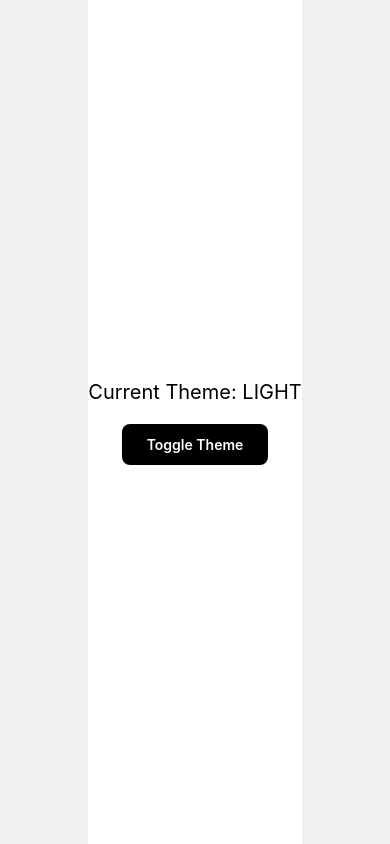
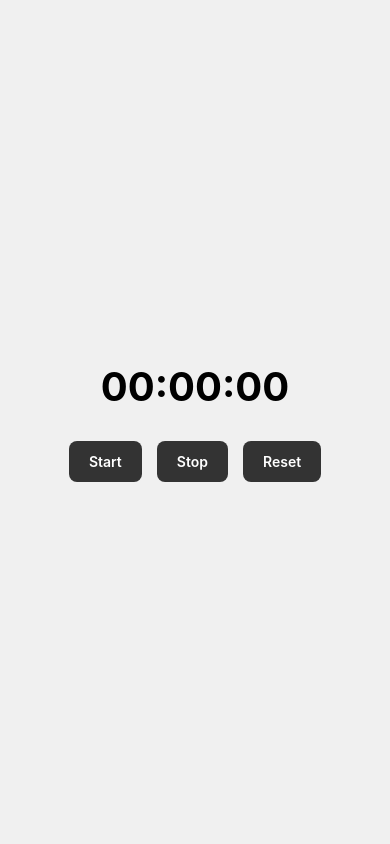
Before and after one commit to Lalitchaudhary01/rn-machine-coding-round, a React Native app: screen / in a window 390 px wide. Built offline with nearby package versions, Linux system fonts and the light colour scheme.

Commit message:
build stop watch

```diff
--- a/App.tsx
+++ b/App.tsx
@@ -3,13 +3,15 @@ import { View,  StyleSheet } from 'react-native';
 import Counter from './src/components/Counter';
 import TrefficLight from './src/components/TrefficLight';
 import TogggleTheme from './src/components/TogggleTheme';
+import StopWatch from './src/components/StopWatch';
 
 export default function App() {
   return (
     <View style={styles.container}>
       {/* <Counter/> */}
       {/* <TrefficLight/> */}
-      <TogggleTheme/>
+      {/* <TogggleTheme/> */}
+      <StopWatch/>
     </View>
   );
 }
--- /dev/null
+++ b/src/components/StopWatch.tsx
@@ -0,0 +1,109 @@
+import React, { useState, useRef, useEffect } from "react";
+import {
+  View,
+  Text,
+  TouchableOpacity,
+  StyleSheet,
+} from "react-native";
+
+const StopWatch = () => {
+  const [time, setTime] = useState(0); // milliseconds
+  const [isRunning, setIsRunning] = useState(false);
+
+  const intervalRef = useRef<NodeJS.Timeout | null>(null);
+
+  // Start
+  const handleStart = () => {
+    if (isRunning) return;
+
+    setIsRunning(true);
+
+    intervalRef.current = setInterval(() => {
+      setTime((prev) => prev + 10); // 10ms precision
+    }, 10);
+  };
+
+  // Stop
+  const handleStop = () => {
+    if (intervalRef.current) {
+      clearInterval(intervalRef.current);
+      intervalRef.current = null;
+    }
+    setIsRunning(false);
+  };
+
+  // Reset
+  const handleReset = () => {
+    handleStop();
+    setTime(0);
+  };
+
+  // Cleanup when component unmounts
+  useEffect(() => {
+    return () => {
+      if (intervalRef.current) {
+        clearInterval(intervalRef.current);
+      }
+    };
+  }, []);
+
+  // Format time → mm:ss:ms
+  const formatTime = () => {
+    const minutes = Math.floor(time / 60000);
+    const seconds = Math.floor((time % 60000) / 1000);
+    const milliseconds = Math.floor((time % 1000) / 10);
+
+    return `${String(minutes).padStart(2, "0")}:${String(
+      seconds
+    ).padStart(2, "0")}:${String(milliseconds).padStart(2, "0")}`;
+  };
+
+  return (
+    <View style={styles.container}>
+      <Text style={styles.time}>{formatTime()}</Text>
+
+      <View style={styles.buttonContainer}>
+        <TouchableOpacity style={styles.button} onPress={handleStart}>
+          <Text style={styles.buttonText}>Start</Text>
+        </TouchableOpacity>
+
+        <TouchableOpacity style={styles.button} onPress={handleStop}>
+          <Text style={styles.buttonText}>Stop</Text>
+        </TouchableOpacity>
+
+        <TouchableOpacity style={styles.button} onPress={handleReset}>
+          <Text style={styles.buttonText}>Reset</Text>
+        </TouchableOpacity>
+      </View>
+    </View>
+  );
+};
+
+export default StopWatch;
+
+const styles = StyleSheet.create({
+  container: {
+    flex: 1,
+    justifyContent: "center",
+    alignItems: "center",
+  },
+  time: {
+    fontSize: 40,
+    fontWeight: "bold",
+    marginBottom: 30,
+  },
+  buttonContainer: {
+    flexDirection: "row",
+    gap: 15,
+  },
+  button: {
+    backgroundColor: "#333",
+    paddingVertical: 12,
+    paddingHorizontal: 20,
+    borderRadius: 8,
+  },
+  buttonText: {
+    color: "#fff",
+    fontWeight: "600",
+  },
+});
```
